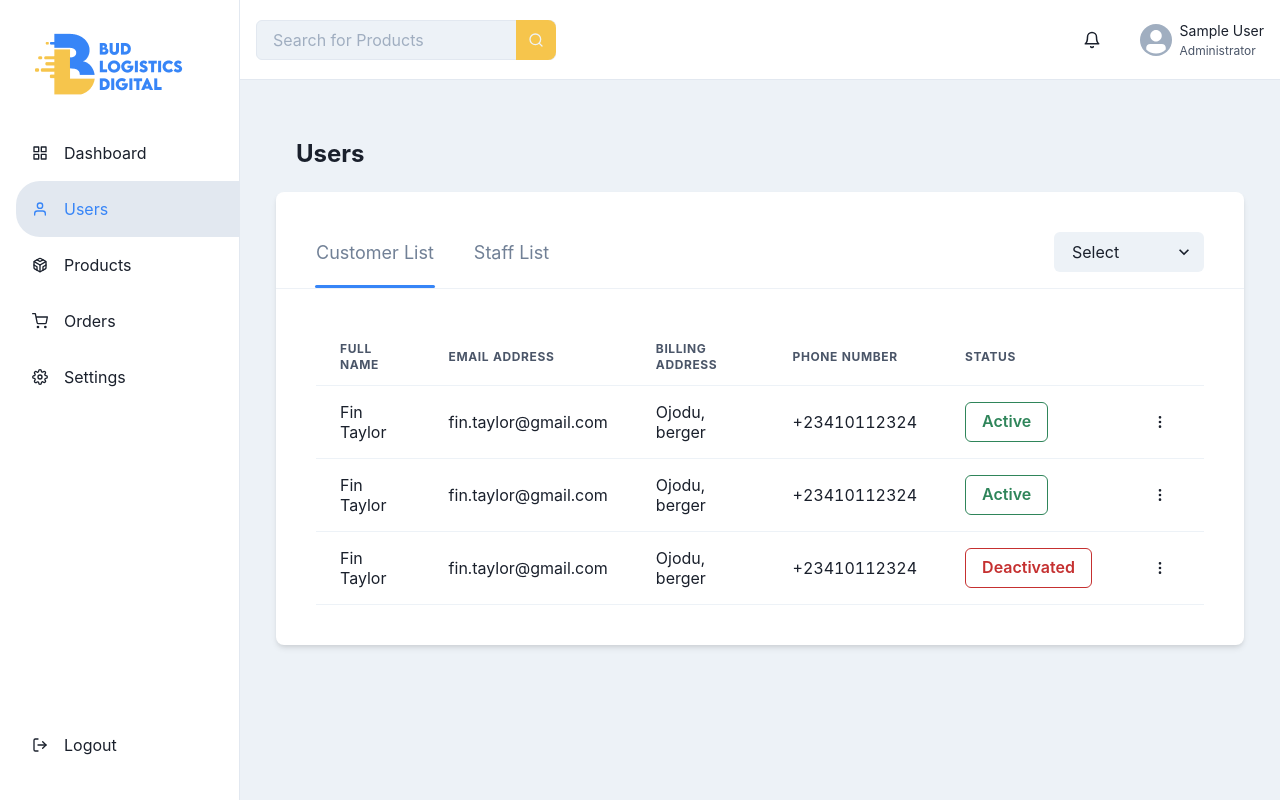
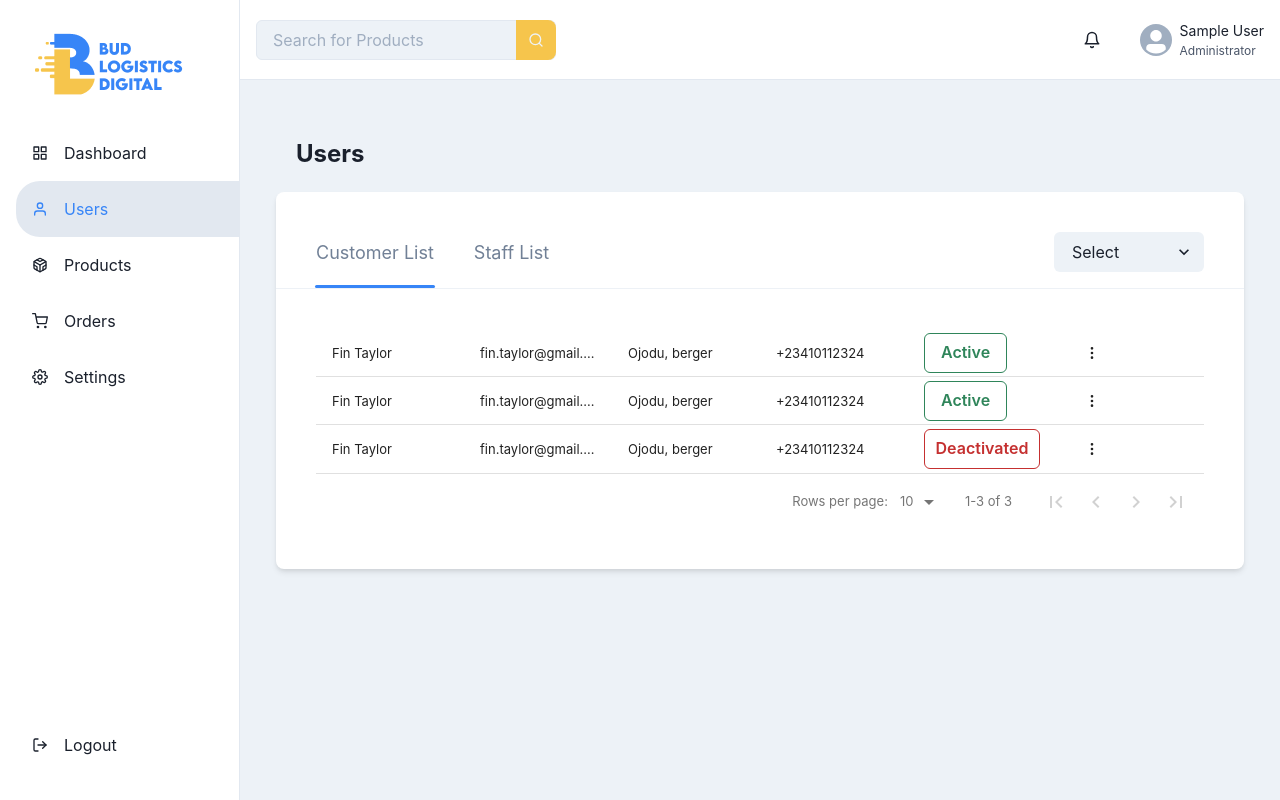
Before and after one commit to Robogeek95/verdant-dashboard, a React (Create React App) app: page /users in a window 1280 px wide. Built offline with nearby package versions, Linux system fonts and the light colour scheme; sample sign-in values are in the browser's storage.

Commit message:
switched table to react-data-table

```diff
--- a/package.json
+++ b/package.json
@@ -12,6 +12,7 @@
     "axios": "^0.22.0",
     "framer-motion": "^4.0.0",
     "react": "^17.0.2",
+    "react-data-table-component": "^7.4.4",
     "react-dom": "^17.0.2",
     "react-hook-form": "^7.17.2",
     "react-icons": "^3.0.0",
@@ -22,6 +23,7 @@
     "redux": "^4.1.1",
     "redux-devtools-extension": "^2.13.9",
     "redux-thunk": "^2.3.0",
+    "styled-components": "^5.3.1",
     "web-vitals": "^0.2.2"
   },
   "scripts": {
--- a/src/components/UsersDataTable.js
+++ b/src/components/UsersDataTable.js
@@ -1,5 +1,4 @@
 import React, { useState } from 'react';
-import { Table, Thead, Tbody, Tr, Th, Td } from '@chakra-ui/react';
 import { Button, IconButton } from '@chakra-ui/button';
 import { FiCheckCircle, FiMinus, FiMoreVertical, FiPlus } from 'react-icons/fi';
 
@@ -33,6 +32,7 @@ import {
   ModalBody,
   ModalCloseButton,
 } from '@chakra-ui/react';
+import DataTable from 'react-data-table-component';
 
 export default function UsersDataTable({ data = [] }) {
   // product drawer
@@ -77,29 +77,37 @@ export default function UsersDataTable({ data = [] }) {
 
   const onCloseDeleteProduct = () => setIsDeletedOpen(false);
 
-
-  return (
-    <>
-      <Table variant="simple">
-        <Thead>
-          <Tr>
-            <Th>Full name</Th>
-            <Th>Email Address</Th>
-            <Th>Billing Address</Th>
-            <Th>Phone Number</Th>
-            <Th>Status</Th>
-            <Th></Th>
-          </Tr>
-        </Thead>
-        <Tbody>
-          {data.map(user => (
-            <Tr>
-              <Td>{user.name}</Td>
-              <Td>{user.email}</Td>
-              <Td>{user.address}</Td>
-              <Td>{user.phone}</Td>
-              <Td>{formatStateBtn(user.state)}</Td>
-              <Td>
+  const columns = [
+    {
+      name: 'Full name',
+      selector: row => row.name,
+      sortable: true,
+    },
+    {
+      name: 'Email Address',
+      selector: row => row.email,
+      sortable: true,
+    },
+    {
+      name: 'Billing Address',
+      selector: row => row.address,
+      sortable: true,
+    },
+    {
+      name: 'Phone Number',
+      selector: row => row.phone,
+      sortable: true,
+    },
+    {
+      name: 'Status',
+      // selector: row => row.year,
+      cell: (row, index) => formatStateBtn(row.state || 'pending'),
+      sortable: true,
+    },
+    {
+      name: 'Status',
+      // selector: row => row.year,
+      cell: (row, index) => (
         <Popover w="150px">
           <PopoverTrigger>
             <IconButton variant="ghost" icon={<FiMoreVertical />} />
@@ -109,7 +117,7 @@ export default function UsersDataTable({ data = [] }) {
               <PopoverBody>
                 <Stack gap={3}>
                   <Button
-                            onClick={() => handleView(user)}
+                    onClick={() => handleView(row)}
                     colorScheme="blue"
                     variant="ghost"
                   >
@@ -120,11 +128,14 @@ export default function UsersDataTable({ data = [] }) {
             </PopoverContent>
           </Portal>
         </Popover>
-              </Td>
-            </Tr>
-          ))}
-        </Tbody>
-      </Table>
+      ),
+      sortable: true,
+    },
+  ];
+
+  return (
+    <>
+      <DataTable noTableHead columns={columns} data={data} pagination />
 
       <Drawer isOpen={isProductOpen} placement="right" onClose={onCloseProduct}>
         <DrawerOverlay />
```
Also changed, not shown: 1 other file (tests, documents, lock files or other folders). Lines whose indentation alone changed are shown as unchanged.
